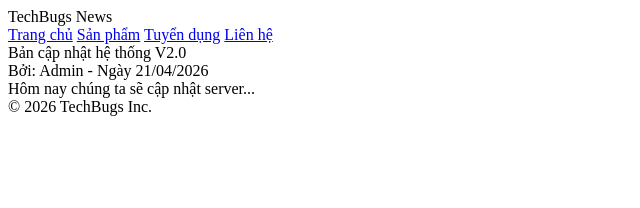
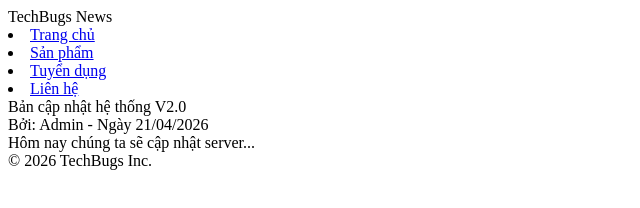
Before and after one commit to longtran23091998-crypto/Portal-TechBugs, a plain HTML site: page index.html in a window 1280 px wide. Shown: the whole page, without its empty margins (0-640 px from the left). Drawn offline with Linux system fonts and the light colour scheme.

Commit message:
feat: add navigation menu

```diff
--- a/index.html
+++ b/index.html
@@ -1,13 +1,13 @@
 <div id="website-wrapper">
-    <div class="top-bar">
+    <header class="top-bar">
         <div class="logo">TechBugs News</div>
-        <div class="menu">
-            <a href="#">Trang chủ</a>
-            <a href="#">Sản phẩm</a>
-            <a href="#">Tuyển dụng</a>
-            <a href="#">Liên hệ</a>
-        </div>
-    </div>
+        <nav class="menu">
+            <li><a href="#">Trang chủ</a></li>
+             <li><a href="#">Sản phẩm</a></li>
+            <li><a href="#">Tuyển dụng</a></li>
+            <li><a href="#">Liên hệ</a></li>
+        </nav>
+    </header>
 
     <div class="main-content">
         <div class="news-block">
```
